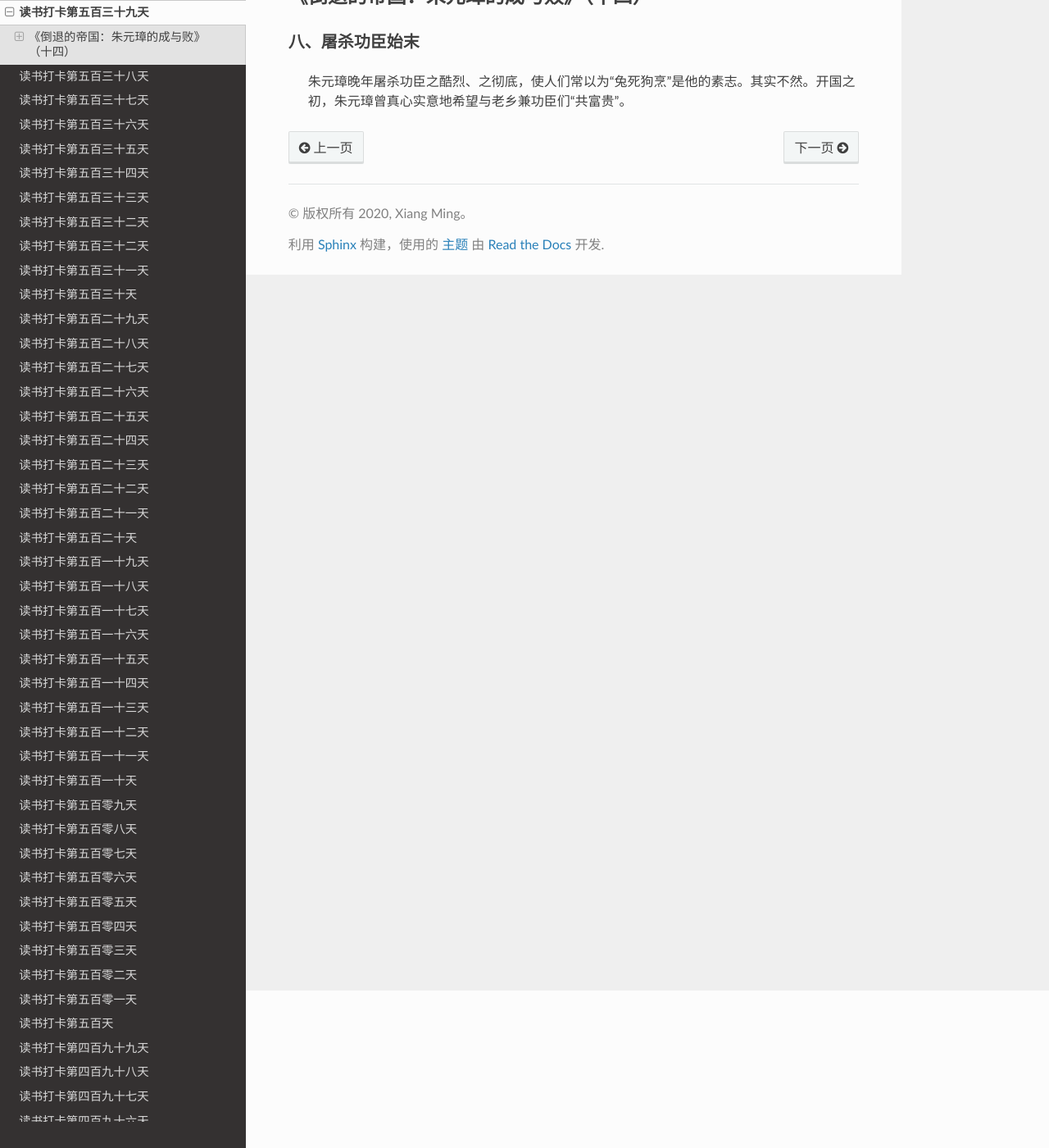
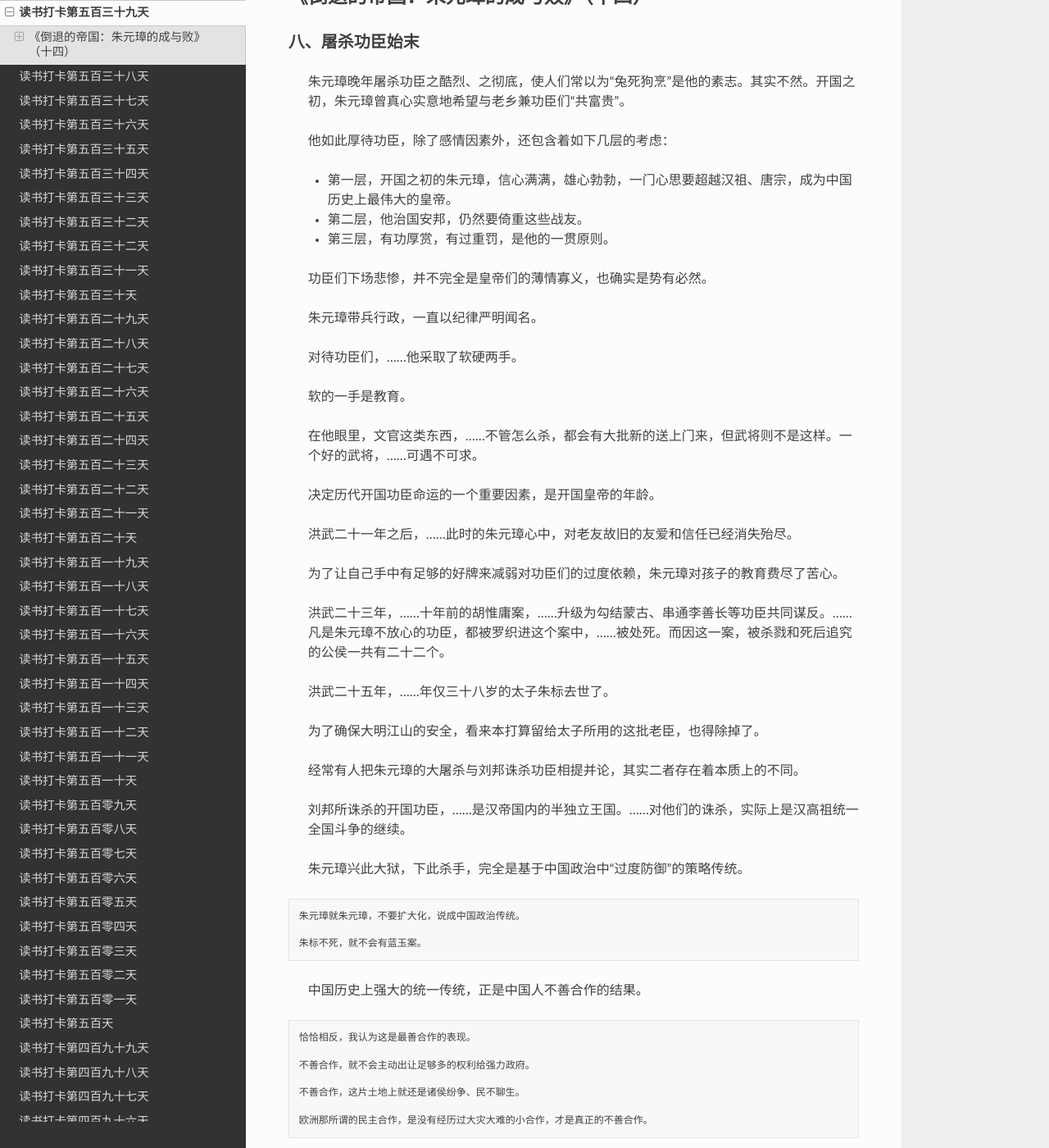
Before and after one commit to xiangming1975/reading, a Sphinx documentation site: the page built from source/2022-02-14.md, in a window 1280 px wide and 1400 px high, scrolled down 192 px. Shown: the whole window at 82% size. Built offline with Sphinx 7.4.7 and the Read the Docs theme 2.0.0, drawn with Linux system fonts in a browser that asks for light colours.

Commit message:
2022-02-10

````diff
--- a/source/2022-02-14.md
+++ b/source/2022-02-14.md
@@ -4,4 +4,50 @@
 
 > 朱元璋晚年屠杀功臣之酷烈、之彻底，使人们常以为“兔死狗烹”是他的素志。其实不然。开国之初，朱元璋曾真心实意地希望与老乡兼功臣们“共富贵”。
 
->
+> 他如此厚待功臣，除了感情因素外，还包含着如下几层的考虑：
+> * 第一层，开国之初的朱元璋，信心满满，雄心勃勃，一门心思要超越汉祖、唐宗，成为中国历史上最伟大的皇帝。
+> * 第二层，他治国安邦，仍然要倚重这些战友。
+> * 第三层，有功厚赏，有过重罚，是他的一贯原则。
+
+> 功臣们下场悲惨，并不完全是皇帝们的薄情寡义，也确实是势有必然。
+
+> 朱元璋带兵行政，一直以纪律严明闻名。
+
+> 对待功臣们，……他采取了软硬两手。
+
+> 软的一手是教育。
+
+> 在他眼里，文官这类东西，……不管怎么杀，都会有大批新的送上门来，但武将则不是这样。一个好的武将，……可遇不可求。
+
+> 决定历代开国功臣命运的一个重要因素，是开国皇帝的年龄。
+
+> 洪武二十一年之后，……此时的朱元璋心中，对老友故旧的友爱和信任已经消失殆尽。
+
+> 为了让自己手中有足够的好牌来减弱对功臣们的过度依赖，朱元璋对孩子的教育费尽了苦心。
+
+> 洪武二十三年，……十年前的胡惟庸案，……升级为勾结蒙古、串通李善长等功臣共同谋反。……凡是朱元璋不放心的功臣，都被罗织进这个案中，……被处死。而因这一案，被杀戮和死后追究的公侯一共有二十二个。
+
+> 洪武二十五年，……年仅三十八岁的太子朱标去世了。
+
+> 为了确保大明江山的安全，看来本打算留给太子所用的这批老臣，也得除掉了。
+
+> 经常有人把朱元璋的大屠杀与刘邦诛杀功臣相提并论，其实二者存在着本质上的不同。
+
+> 刘邦所诛杀的开国功臣，……是汉帝国内的半独立王国。……对他们的诛杀，实际上是汉高祖统一全国斗争的继续。
+
+> 朱元璋兴此大狱，下此杀手，完全是基于中国政治中“过度防御”的策略传统。
+```
+朱元璋就朱元璋，不要扩大化，说成中国政治传统。
+
+朱标不死，就不会有蓝玉案。
+```
+> 中国历史上强大的统一传统，正是中国人不善合作的结果。
+```
+恰恰相反，我认为这是最善合作的表现。
+
+不善合作，就不会主动出让足够多的权利给强力政府。
+
+不善合作，这片土地上就还是诸侯纷争、民不聊生。
+
+欧洲那所谓的民主合作，是没有经历过大灾大难的小合作，才是真正的不善合作。
+```
````
Also changed, not shown: source/2022-02-15.md (added, +70 -0 lines), source/2022-02-16.md (added, +16 -0 lines).
